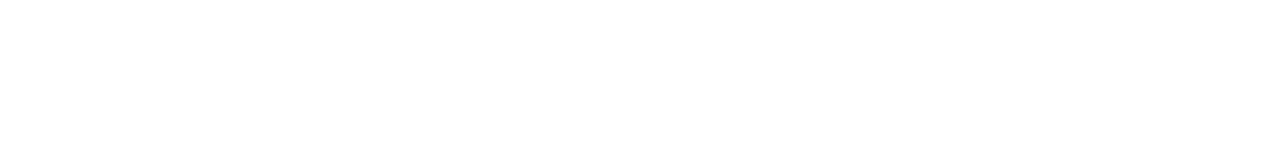
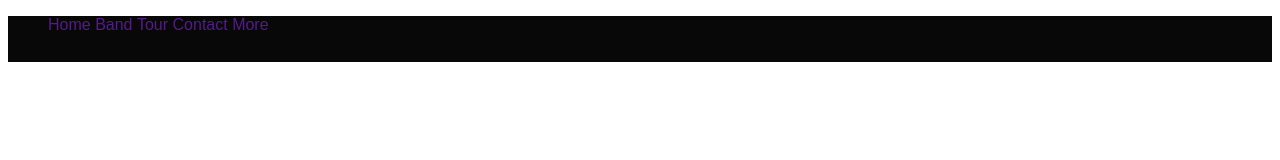
Before and after one commit to buiquocoai/HTML_W3_Band, a plain HTML site: page index.html in a window 1280 px wide. Drawn offline with Linux system fonts and the light colour scheme.

Commit message:
update code

```diff
--- a/Asset/css/stype.css
+++ b/Asset/css/stype.css
@@ -1,4 +1,27 @@
-#header {}
+#header {
+    height: 46px;
+    background-color: rgb(8, 8, 8);
+}
+
+#nav {
+    font-family: Arial, Helvetica, sans-serif;
+    font-size: 16px;
+    color: #fff;
+}
+
+#nav li {
+    display: inline-block;
+}
+
+#nav ul {}
+
+#nav li a {
+    text-decoration: none;
+}
+
+#nav .subnav {
+    display: none;
+}
 
 #content {}
 
--- a/index.html
+++ b/index.html
@@ -12,7 +12,30 @@
 <body>
     <div id="wrapper">
         <div id="header">
-
+            <div id="nav">
+                <ul>
+                    <li>
+                        <a href="">Home</a>
+                    </li>
+                    <li>
+                        <a href="">Band</a>
+                    </li>
+                    <li>
+                        <a href="">Tour</a>
+                    </li>
+                    <li>
+                        <a href="">Contact</a>
+                    </li>
+                    <li>
+                        <a href="">More</a>
+                        <ul class="subnav">
+                            <li><a href="">Merchandice</a></li>
+                            <li><a href="">Extras</a></li>
+                            <li><a href="">Media</a></li>
+                        </ul>
+                    </li>
+                </ul>
+            </div>
         </div>
 
         <div id="content">
```
